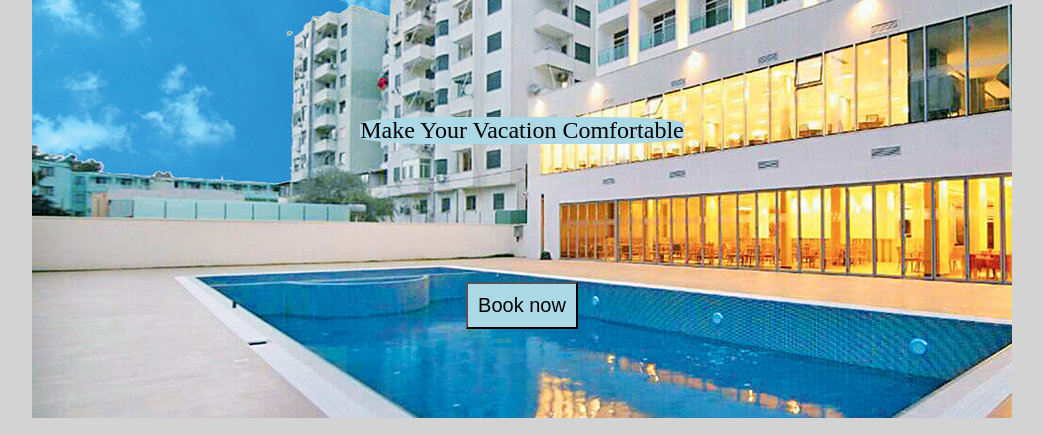
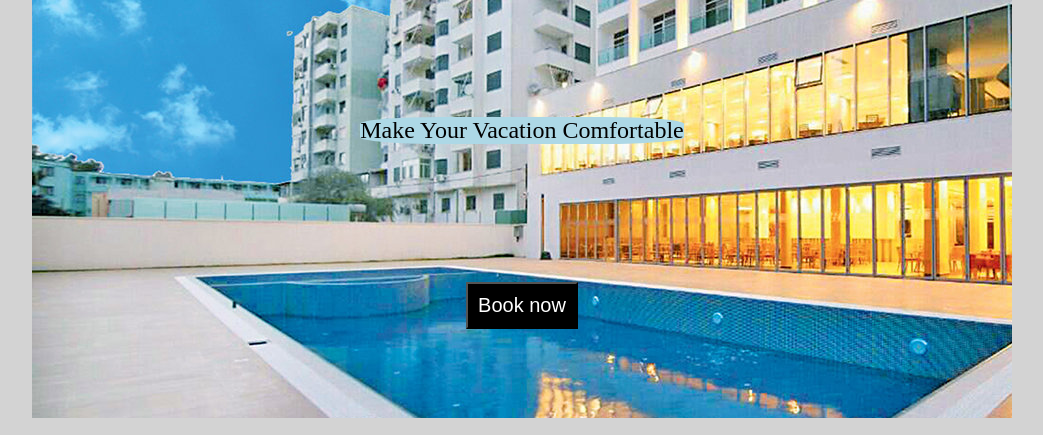
Before and after one commit to mr-president-01/siteproject, a plain HTML site: page index.html in a window 1280 px wide. In both pictures the pointer is over the button "Book now". Shown: the part 294-729 px from the top of the page, without its empty margins (118-1161 px from the left). Drawn offline with Linux system fonts and the light colour scheme.

Commit message:
project01

```diff
--- a/css/index.css
+++ b/css/index.css
@@ -73,6 +73,10 @@ header .menudiv:hover{
     font-size: 20px;
     background: lightblue;
 }
+.carousel button:hover{
+    background: black;
+    color: white;
+}
 #form{
     margin: 20px 10px;
 }
```
